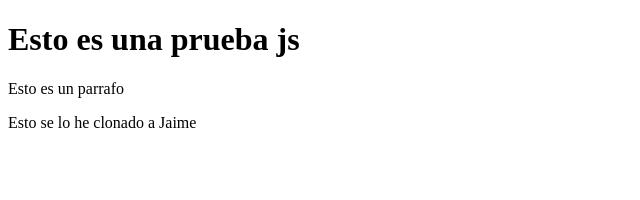
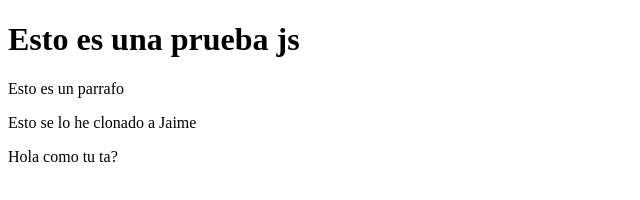
Before and after one commit to Jaimezx19/Tarea-1, a plain HTML site: page index.html in a window 1280 px wide. Shown: the whole page, without its empty margins (0-640 px from the left). Drawn offline with Linux system fonts and the light colour scheme.

Commit message:
cambio-laura

```diff
--- a/index.html
+++ b/index.html
@@ -10,5 +10,6 @@
     <h1>Esto es una prueba js</h1>
     <p>Esto es un parrafo</p>
     <p>Esto se lo he clonado a Jaime</p>
+    <p>Hola como tu ta?</p>
 </body>
 </html>
```
